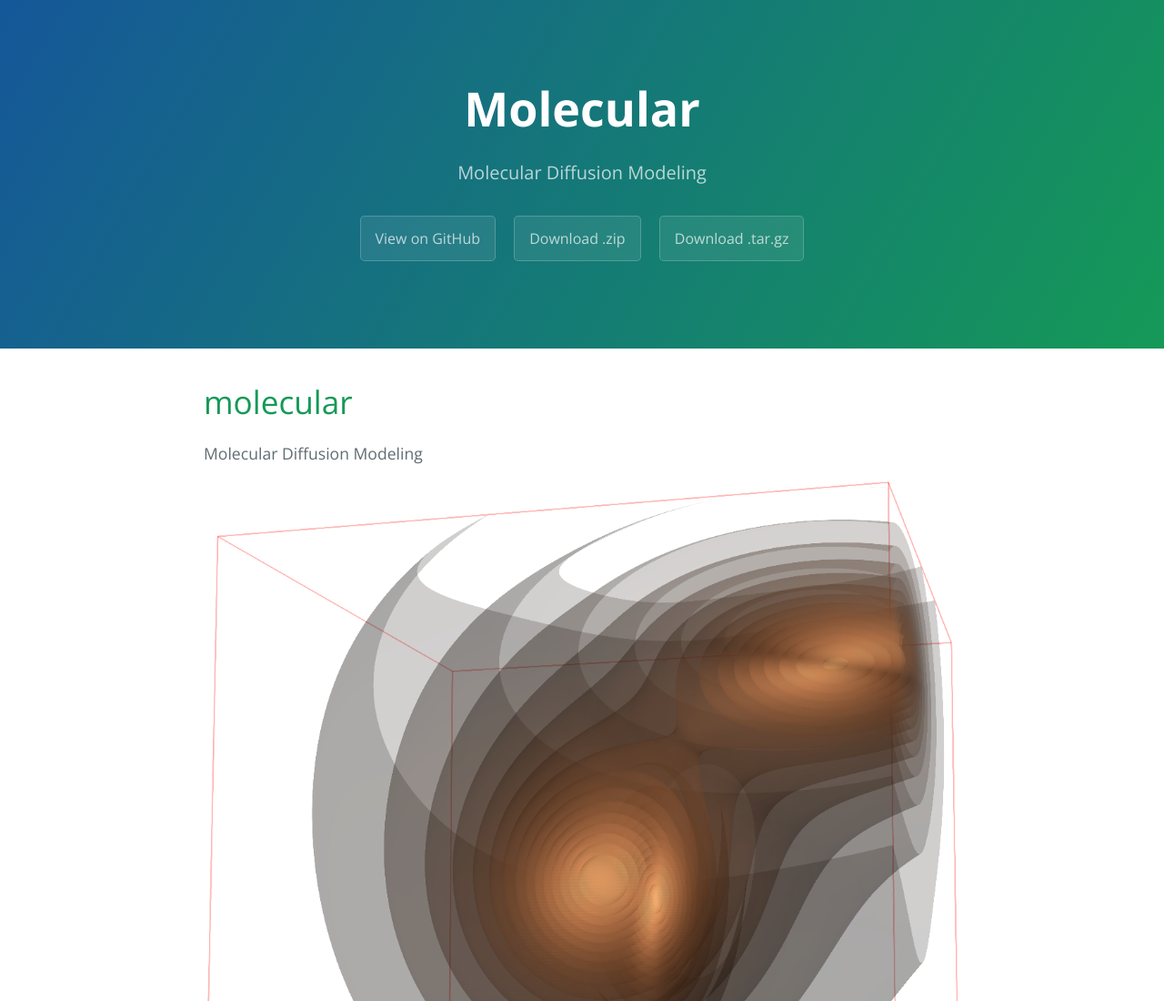
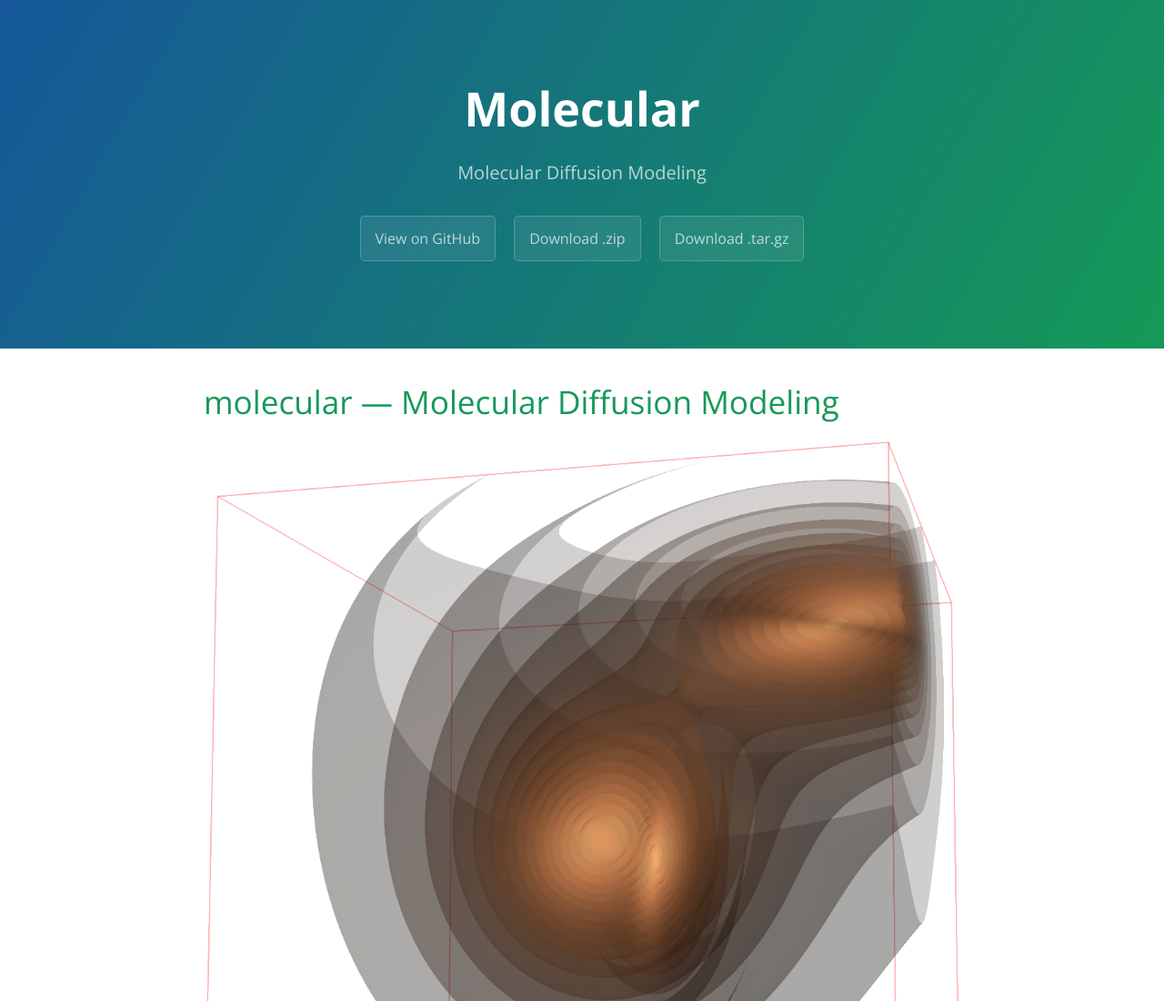
Before and after one commit to nerddonkey/molecular, a plain HTML site: page index.html in a window 1280 px wide. Shown: the top 1100 px of the page at 91% size. Drawn offline with nearby package versions, Linux system fonts and the light colour scheme.

```diff
--- a/index.html
+++ b/index.html
@@ -20,9 +20,7 @@
 
     <section class="main-content">
       <h1>
-<a id="molecular" class="anchor" href="#molecular" aria-hidden="true"><span aria-hidden="true" class="octicon octicon-link"></span></a>molecular</h1>
-
-<p>Molecular Diffusion Modeling</p>
+<a id="molecular--molecular-diffusion-modeling" class="anchor" href="#molecular--molecular-diffusion-modeling" aria-hidden="true"><span aria-hidden="true" class="octicon octicon-link"></span></a>molecular — Molecular Diffusion Modeling</h1>
 
 <p><img src="snapshot.png" alt=""></p>
 
--- a/params.json
+++ b/params.json
@@ -1,6 +1,6 @@
 {
   "name": "Molecular",
   "tagline": "Molecular Diffusion Modeling",
-  "body": "# molecular\r\nMolecular Diffusion Modeling\r\n\r\n![](snapshot.png)\r\n",
+  "body": "#\r\n# molecular &mdash; Molecular Diffusion Modeling\r\n\r\n![](snapshot.png)\r\n",
   "note": "Don't delete this file! It's used internally to help with page regeneration."
 }
```
